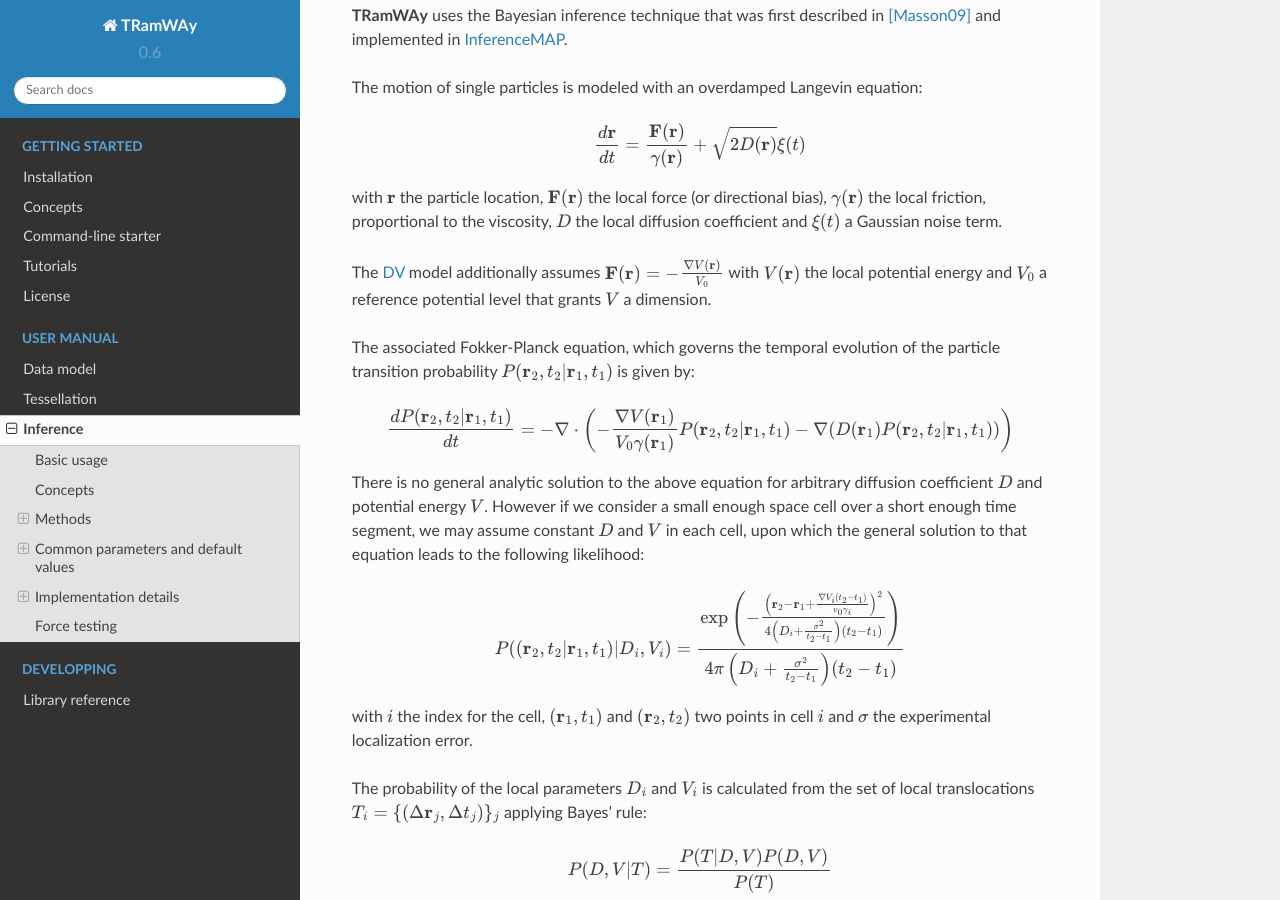
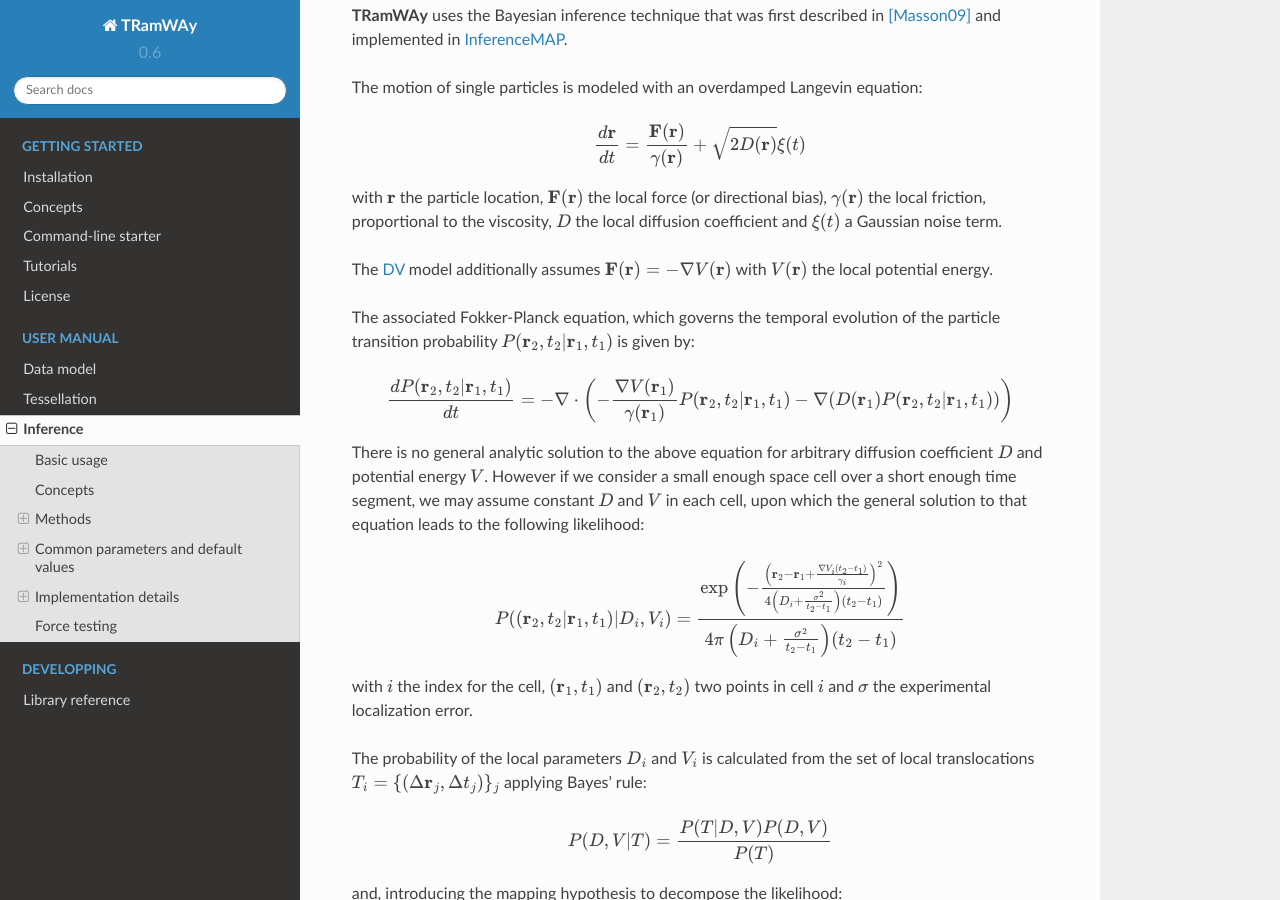
Before and after one commit to DecBayComp/TRamWAy, a Sphinx documentation site: the page built from doc/inference.rst, in a window 1280 px wide and 900 px high, scrolled down 1194 px. Built offline with Sphinx 7.4.7 and the Read the Docs theme 2.0.0, drawn with Linux system fonts in a browser that asks for light colours; some of the changed text lies outside the part shown.

Commit message:
minor fixes

```diff
--- a/doc/inference.rst
+++ b/doc/inference.rst
@@ -66,14 +66,14 @@ with :math:`\textbf{r}` the particle location,
 :math:`D` the local diffusion coefficient and
 :math:`\xi(t)` a Gaussian noise term.
 
-The :ref:`DV <inference_dv>` model additionally assumes :math:`\textbf{F}(\textbf{r}) = - \frac{\nabla V(\textbf{r})}{V_0}`
-with :math:`V(\textbf{r})` the local potential energy and :math:`V_0` a reference potential level that grants :math:`V` a dimension.
+The :ref:`DV <inference_dv>` model additionally assumes :math:`\textbf{F}(\textbf{r}) = -\nabla V(\textbf{r})`
+with :math:`V(\textbf{r})` the local potential energy.
 
 The associated Fokker-Planck equation, which governs the temporal evolution of the particle transition probability :math:`P(\textbf{r}_2, t_2 | \textbf{r}_1, t_1)` is given by:
 
 .. math::
 
-	\frac{dP(\textbf{r}_2, t_2 | \textbf{r}_1, t_1)}{dt} = - \nabla\cdot\left(-\frac{\nabla V(\textbf{r}_1)}{V_0\gamma(\textbf{r}_1)} P(\textbf{r}_2, t_2 | \textbf{r}_1, t_1) - \nabla (D(\textbf{r}_1) P(\textbf{r}_2, t_2 | \textbf{r}_1, t_1))\right)
+	\frac{dP(\textbf{r}_2, t_2 | \textbf{r}_1, t_1)}{dt} = - \nabla\cdot\left(-\frac{\nabla V(\textbf{r}_1)}{\gamma(\textbf{r}_1)} P(\textbf{r}_2, t_2 | \textbf{r}_1, t_1) - \nabla (D(\textbf{r}_1) P(\textbf{r}_2, t_2 | \textbf{r}_1, t_1))\right)
 
 There is no general analytic solution to the above equation for arbitrary diffusion coefficient :math:`D` and potential energy :math:`V`.
 However if we consider a small enough space cell over a short enough time segment, we may assume constant :math:`D` and :math:`V` in each cell,
@@ -81,7 +81,7 @@ upon which the general solution to that equation leads to the following likeliho
 
 .. math::
 
-	P((\textbf{r}_2, t_2 | \textbf{r}_1, t_1) | D_i, V_i) = \frac{\textrm{exp} \left(- \frac{\left(\textbf{r}_2 - \textbf{r}_1 + \frac{\nabla V_i (t_2 - t_1)}{v_0\gamma_i}\right)^2}{4 \left(D_i + \frac{\sigma^2}{t_2 - t_1}\right)(t_2 - t_1)}\right)}{4 \pi \left(D_i + \frac{\sigma^2}{t_2 - t_1}\right)(t_2 - t_1)}
+	P((\textbf{r}_2, t_2 | \textbf{r}_1, t_1) | D_i, V_i) = \frac{\textrm{exp} \left(- \frac{\left(\textbf{r}_2 - \textbf{r}_1 + \frac{\nabla V_i (t_2 - t_1)}{\gamma_i}\right)^2}{4 \left(D_i + \frac{\sigma^2}{t_2 - t_1}\right)(t_2 - t_1)}\right)}{4 \pi \left(D_i + \frac{\sigma^2}{t_2 - t_1}\right)(t_2 - t_1)}
 
 with :math:`i` the index for the cell, :math:`(\textbf{r}_1, t_1)` and :math:`(\textbf{r}_2, t_2)` two points in cell :math:`i` and :math:`\sigma` the experimental localization error.
 
```
Also changed, not shown: other parts of doc/inference.rst (+1 -1 lines).
